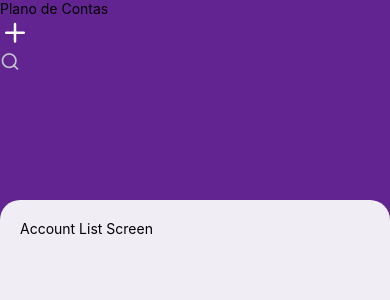
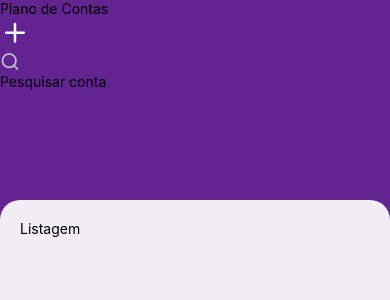
Before and after one commit to gorda0/account-test, a React Native app: screen / in a window 390 px wide. Shown: the top 300 px of the page. Built offline with nearby package versions, Linux system fonts and the light colour scheme.

Commit message:
account list page title

```diff
--- a/src/components/SearchInput/index.tsx
+++ b/src/components/SearchInput/index.tsx
@@ -8,7 +8,7 @@ const SearchInput = () => {
   return (
     <SearchContainer>
       <SearchIcon name="search" size={20} color={colors.grayLight} />
-      <Input />
+      <Input placeholder="Pesquisar conta" />
     </SearchContainer>
   );
 };
--- a/src/screens/Account/AccountList.tsx
+++ b/src/screens/Account/AccountList.tsx
@@ -5,6 +5,8 @@ import colors from "@constants/colors";
 import { AccountContext } from "@contexts/AccountContext";
 import { AccountNavigationProps } from "@navigation/types";
 import { useNavigation } from "@react-navigation/native";
+import { PageTitle } from "./styles";
+
 const AccountListScreen = () => {
   const navigation = useNavigation<AccountNavigationProps<"AccountList">>();
   const { accounts, addAccount } = useContext(AccountContext);
@@ -15,7 +17,7 @@ const AccountListScreen = () => {
         backgroundColor: colors.offwhite,
       }}
     >
-      <Text>Account List Screen</Text>
+      <PageTitle>Listagem</PageTitle>
       {accounts.map(account => (
         <Text>{account.name}</Text>
       ))}
--- /dev/null
+++ b/src/screens/Account/styles.ts
@@ -0,0 +1,10 @@
+import colors from "@constants/colors";
+import { Text } from "react-native";
+
+import styled from "styled-components";
+
+export const PageTitle = styled(Text)`
+  font-size: 20px;
+  font-weight: 600;
+  color: ${colors.grayBold};
+`;
```
